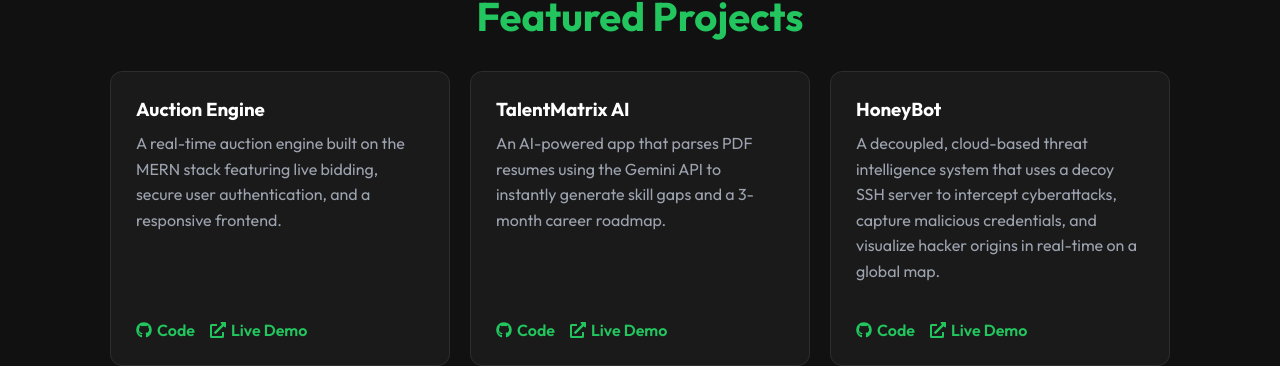
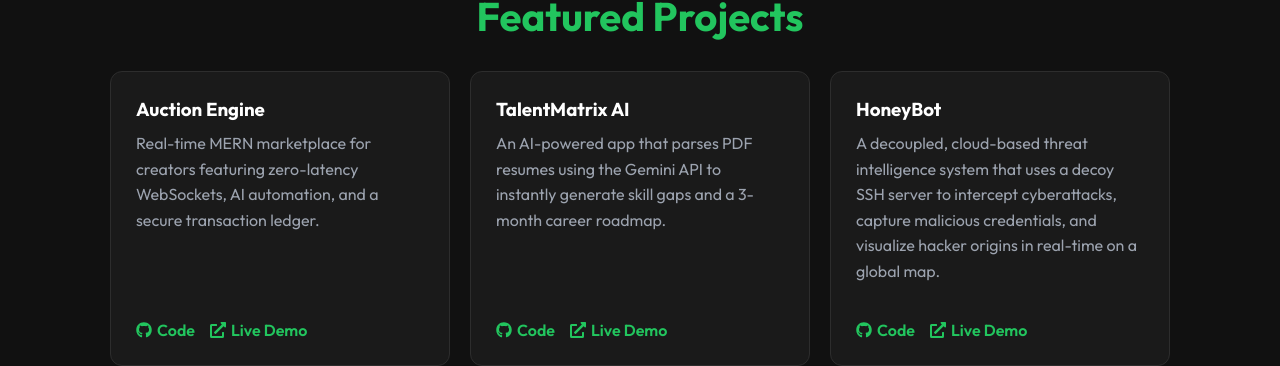
Before and after one commit to ChinmayPatil00/My-Portfolio, a React (Vite) app in the folder client/: page / in a window 1280 px wide. Shown: the part 1813-2179 px from the top of the page. Built offline with nearby package versions, Linux system fonts and the light colour scheme; the HTML template or start-up script is replaced by a standard one.

Commit message:
Update Auction Engine description

```diff
--- a/client/src/components/Projects.jsx
+++ b/client/src/components/Projects.jsx
@@ -5,7 +5,7 @@
   const featuredProjects = [
     {
       name: "Auction Engine",
-      desc: "A real-time auction engine built on the MERN stack featuring live bidding, secure user authentication, and a responsive frontend.",
+      desc: "Real-time MERN marketplace for creators featuring zero-latency WebSockets, AI automation, and a secure transaction ledger.",
       github: "https://github.com/ChinmayPatil00/CreatorFlow",
       live: "https://creator-flow-xi.vercel.app"
     },
```
